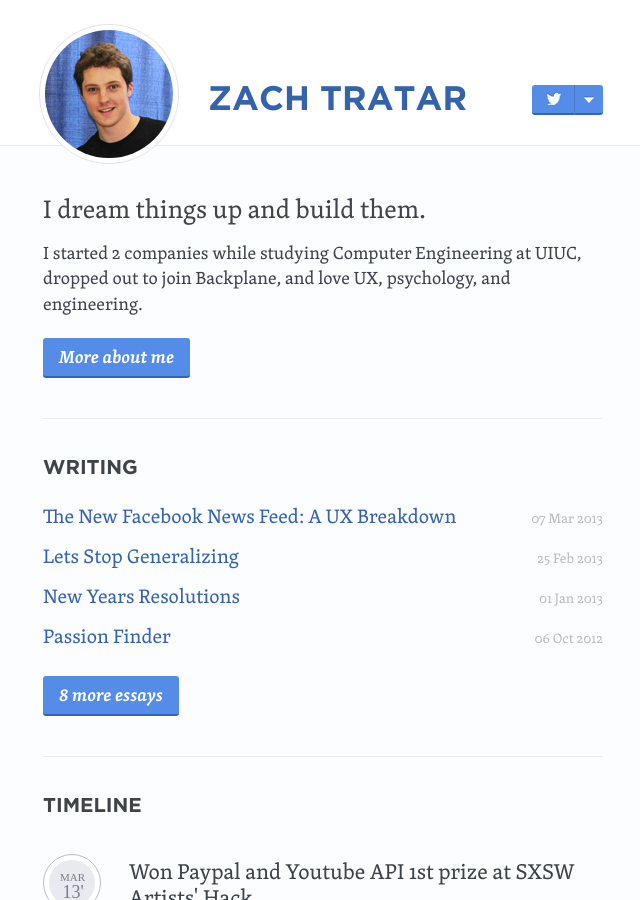
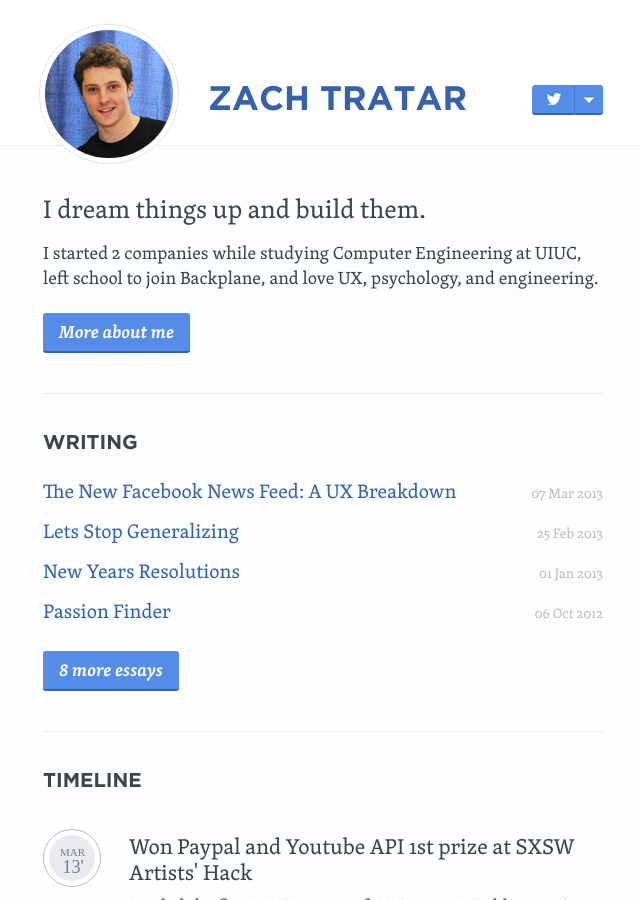
Before and after one commit to ztratar/zachtratar.com, a Jekyll site: the page built from index.html, in a window 1280 px wide and 900 px high. Shown: the whole window, without its empty margins (317-957 px from the left). Built offline with Jekyll 4.4.1, drawn with Linux system fonts in a browser that asks for light colours; nearby versions of some CDN libraries; Markdown is read by kramdown in place of the engine named in the settings; comment, search, counter and statistics services are not loaded.

Commit message:
copy changes in about

```diff
--- a/index.html
+++ b/index.html
@@ -42,7 +42,7 @@ title: Zach Tratar
 			<section id="about-section" class="fade-in">
 				<h2 class="hero">I dream things up and build them.</h2>
 				<p>
-				I started 2 companies while studying Computer Engineering at UIUC, dropped out to join Backplane, and love UX, psychology, and engineering.
+				I started 2 companies while studying Computer Engineering at UIUC, left school to join Backplane, and love UX, psychology, and engineering.
 				</p>
 				<a href="/about" class="btn btn-large see-more-about">More about me</a>
 				<div class="more-about hidden">
```
